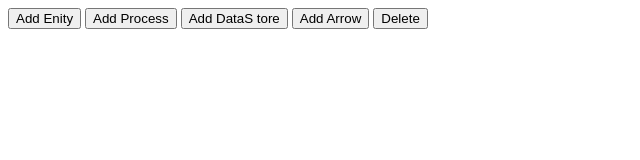
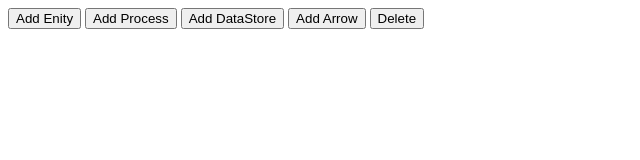
Before and after one commit to MadRajib/grapheditor, a plain HTML site: page index.html in a window 1280 px wide. Shown: the full height of the page, 0-640 px from the left. Drawn offline with nearby package versions, Linux system fonts and the light colour scheme.

Commit message:
datastore btn name corrected

```diff
--- a/index.html
+++ b/index.html
@@ -15,7 +15,7 @@
 <body>
     <button id="addEntityBtn"> Add Enity</button>
     <button id="addProcessBtn"> Add Process</button>
-    <button id="addDataStoreBtn"> Add DataS tore</button>
+    <button id="addDataStoreBtn"> Add DataStore</button>
     <button id="addArrowBtn"> Add Arrow</button>
     <button id="deleteBtn"> Delete</button>
     <svg id='svg' class='img-responsive' viewBox="0 0 1200 700">
```
